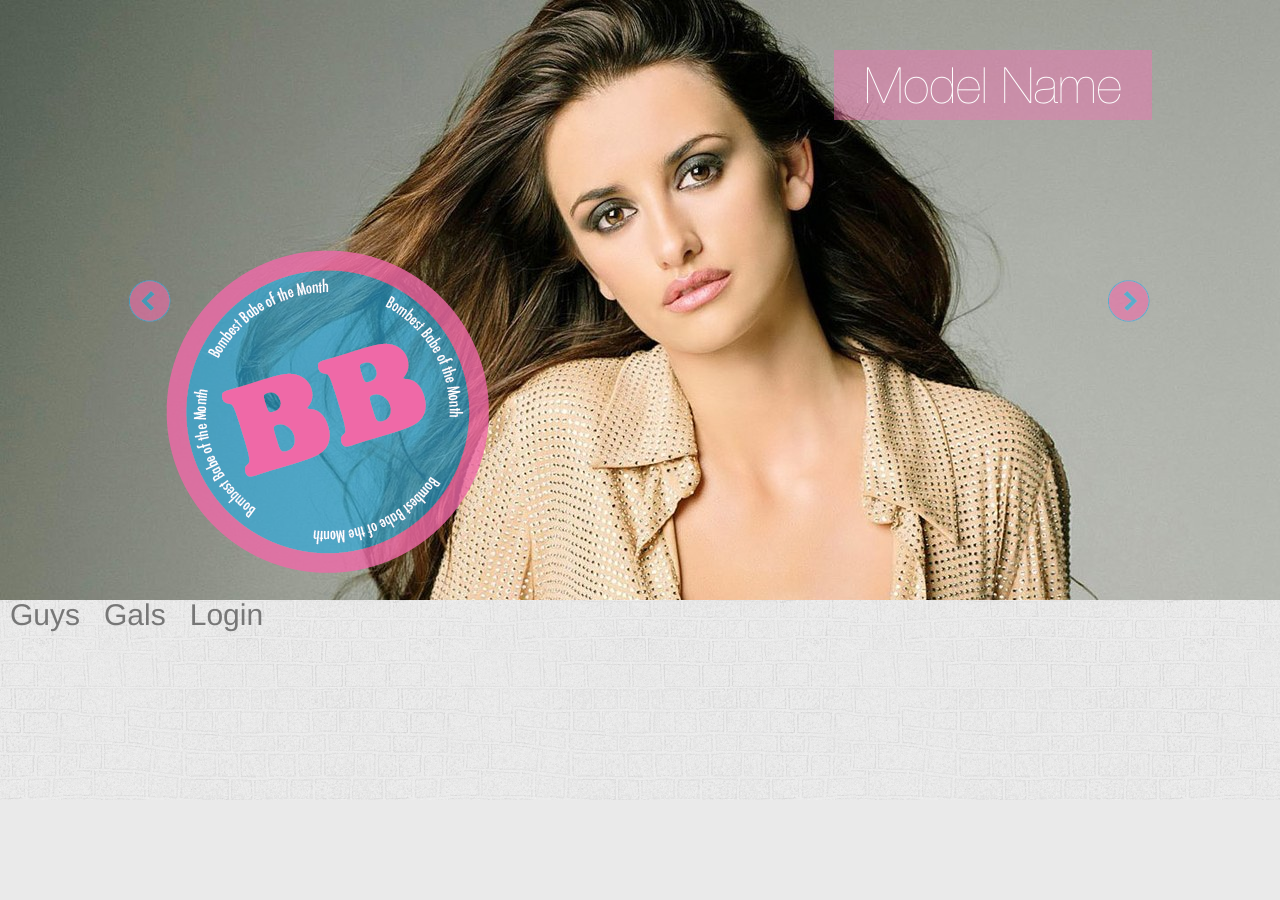
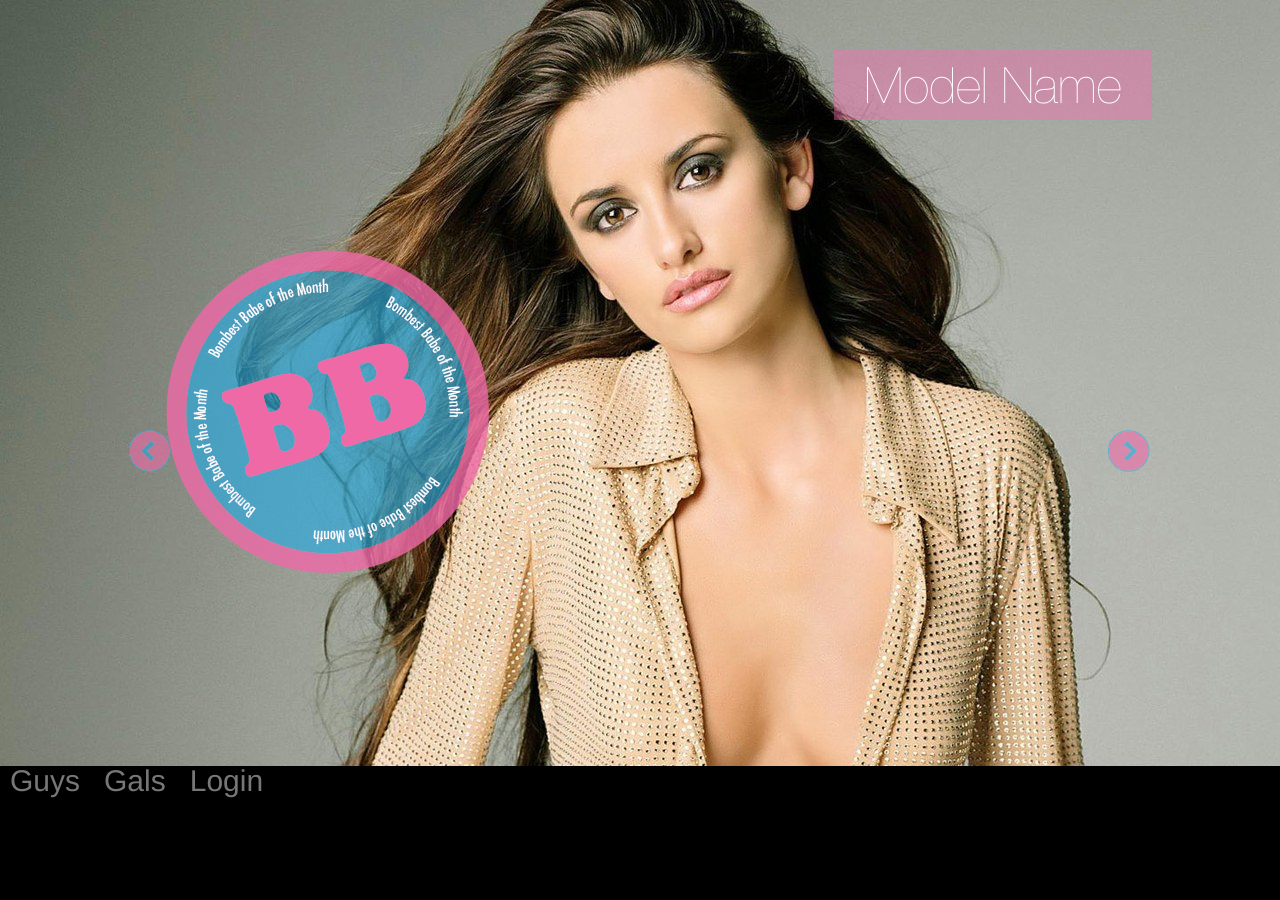
Before and after one commit to dillonk/Bombest_Babes, a PHP site: page / in a window 1280 px wide. Before the commit the page ends 800 px from the top, so only its background shows below. Run offline with PHP 8.4, Linux system fonts and the light colour scheme.

Commit message:
fixed minor bugs
made image full screen, made links hover over images

```diff
--- a/index.html
+++ b/index.html
@@ -34,7 +34,7 @@
 
 		<!--homepage slideshow-->
 		<div class="wrap">
-			<div style="overflow:hidden; width:100%; margin: 0 auto 0">
+	<div style="overflow:hidden; width:100%; margin: 0 auto 0">
 				<div class="pix_diapo">
 
 			  		<div data-time="8000">
@@ -42,7 +42,7 @@
                      	<div class="caption elemHover fromRight fadeIn"><!--model name-->
 					 		<p class="name">Model Name</p>
 				 		</div><!--end model name-->
-				 		<div class="babe_m elemHover fadeIn"></div>
+			 		  <div class="babe_m elemHover fadeIn"></div>
 		  	 		</div>
 
                  	<div data-time="8000">
@@ -50,7 +50,7 @@
                      	<div class="caption elemHover fromRight fadeIn"><!--model name-->
 					 		<p class="name">Model Name</p>
                      	</div>><!--end model name-->
-				 		<div class="babe_m elemHover fadeIn"></div>
+			 		  <div class="babe_m elemHover fadeIn"></div>
                  	</div>
 
                 	<div data-time="8000">
@@ -58,19 +58,20 @@
                     	<div class="caption elemHover fromRight fadeIn"><!--model name-->
 							<p class="name">Model Name</p>
                     	</div>><!--end model name-->
-			 			<div class="babe_m elemHover fadeIn"></div>
+		 			  <div class="babe_m elemHover fadeIn"></div>
                 	</div>
 
                 </div><!-- #pix_diapo -->
     		</div>
 
-		<ul class="nav"><!-- navigation landing-->
+    		<ul class="nav"><!-- navigation landing-->
       		<li><a href="guy.html">Guys</a></li>
       		<li><a href="#">Gals</a></li>
       		<li><a class="login" href="login.html">Login</a></li>
-    	</ul><!--end navigation-->
+    	</ul><!--end navigation--
 
 	</div><!-- end wrap-->
+
 
 </body>
 <!-- end comment-->
--- a/site-wide/functions/css/diapo.css
+++ b/site-wide/functions/css/diapo.css
@@ -1,12 +1,13 @@
 @import "fonts.css";
 
 .pix_diapo {
-	margin: 0 auto;
+	margin-left:auto;
+	margin-right:auto;
 	background: #000;
 	-moz-box-shadow: 0 3px 10px #000;
 	-webkit-box-shadow: 0 3px 10px #000;
 	box-shadow: 0 3px 10px #000;
-	height: 600px;
+	height: 900px;
 	overflow: hidden;
 	position: relative;
 	width: 100%;
@@ -68,7 +69,7 @@
 .name {font-family: light; color: #fff; font-size:50px; margin: 10px 30px 0px 30px;}
 
 .babe_m {
-	background: url('../images/BB_month.png') no-repeat;
+	background: url('../../images/BB_month.png') no-repeat;
 	display: block;
 	position: absolute;
 	top: 250px;
--- a/site-wide/functions/css/landing.css
+++ b/site-wide/functions/css/landing.css
@@ -14,7 +14,7 @@ table {border-collapse: collapse;border-spacing: 0;}
 
 /*body styles and settings */
 body {
-	background-image: url('../images/ravenna.png');
+	background-image: url('../../images/ravenna.png');
 	width: 100%;
 	margin: 0 auto;
 	text-align: center;
@@ -22,13 +22,17 @@ body {
 	overflow-y: hidden;
 	overflow:-moz-scrollbars-horizontal;
 }
-
 .nav{
+	background-color: #000;
+	position: absolute;
+	bottom: -10px;
+	border-bottom-color:#333;
 	text-align: left;
 	width: 100%;
-  	list-style:none;
+	list-style: none;
+	z-index: 1001;
+	height: 44px;
 }
-
 .nav li{
   	display:inline;
 }
```
